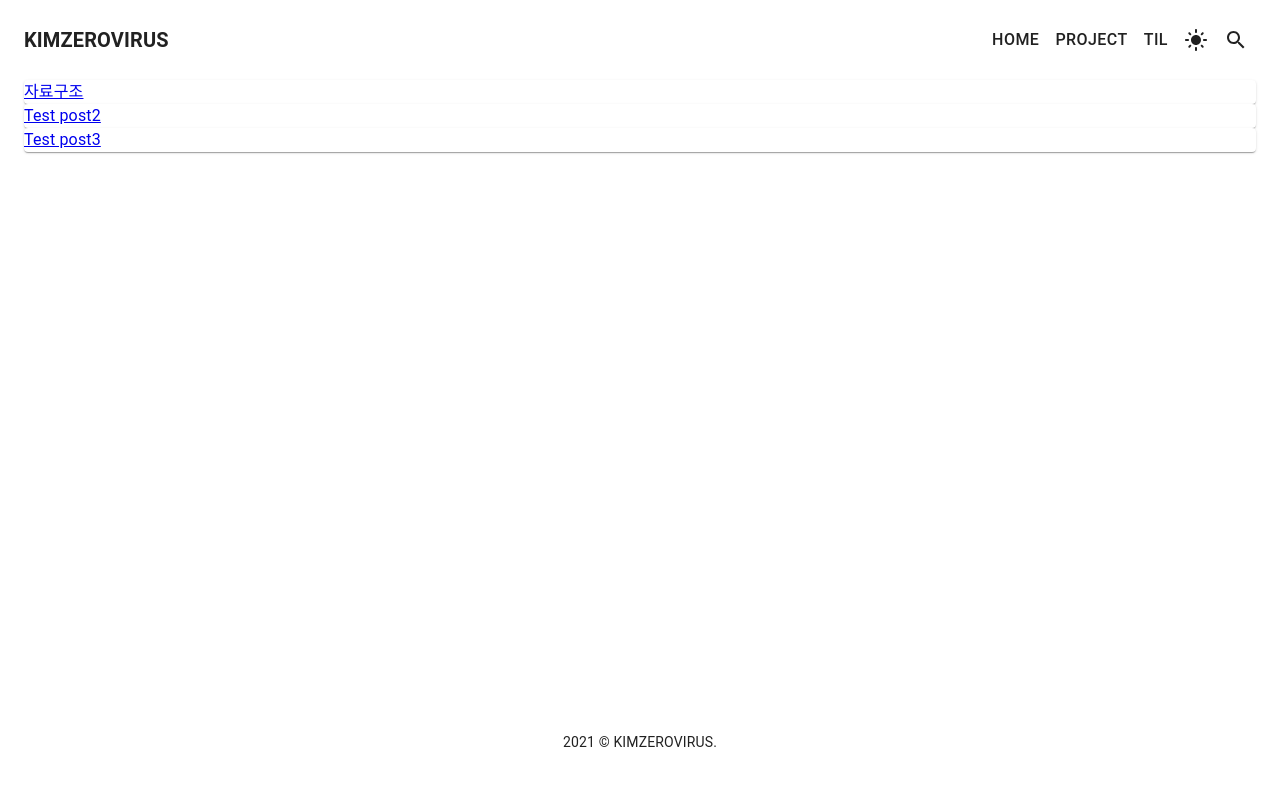
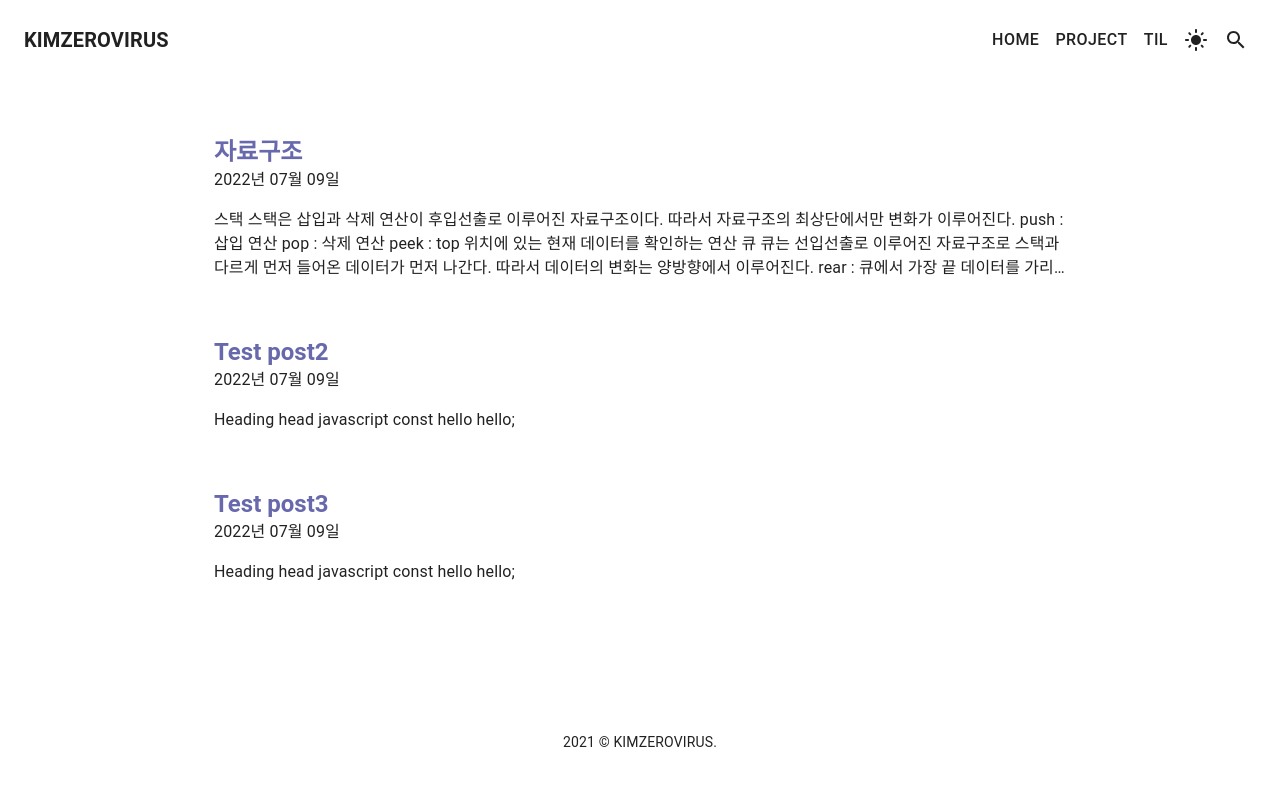
Before and after one commit to kimzerovirus/community_react_app, a Next.js app: page /post/project in a window 1280 px wide. Shown: the top 786 px of the page. Built offline with nearby package versions, Linux system fonts and the light colour scheme.

Commit message:
feat : 포스트 목록 추가

```diff
--- a/src/components/postLayout/PostItem.tsx
+++ b/src/components/postLayout/PostItem.tsx
@@ -1,16 +1,71 @@
-import { Card } from '@mui/material';
+import styled from '@emotion/styled';
+import { Typography } from '@mui/material';
 import Link from 'next/link';
-import React from 'react';
+import { dateFormat } from 'src/utils/dateFormat';
 import { PostProps } from 'src/utils/staticDataUtils';
 
-interface PropsType {
-	post: PostProps;
+export default function PostItem({ folderPath, frontmatter, slug }: PostProps) {
+	return (
+		<PostIteWrapper>
+			<a href={`/${folderPath}/${slug}`}>
+				<Typography
+					variant="h5"
+					noWrap
+					component="h2"
+					color="primary"
+					sx={{
+						fontWeight: 700,
+					}}
+				>
+					{frontmatter.title}
+				</Typography>
+				<Typography
+					variant="body1"
+					noWrap
+					component="p"
+					sx={{
+						color: 'inherit',
+					}}
+				>
+					{dateFormat(frontmatter.date)}
+				</Typography>
+				<TextWrapper>
+					<p>{frontmatter.except}</p>
+				</TextWrapper>
+
+				{/* <Tag>#JAVA</Tag> */}
+			</a>
+		</PostIteWrapper>
+	);
 }
 
-export default function Post({ post }: PropsType) {
-	return (
-		<Card>
-			<Link href={`/${post.folderPath}/${post.slug}`}>{post.frontmatter.title}</Link>
-		</Card>
-	);
-}
+const PostIteWrapper = styled.li`
+	a {
+		text-decoration: none;
+		color: inherit;
+	}
+	margin: 56px 0;
+	text-decoration: none;
+	display: block;
+	/* border-bottom: 1px solid #afafaf; */
+`;
+
+const TextWrapper = styled.div`
+	width: 100%;
+	p {
+		overflow: hidden;
+		text-overflow: ellipsis;
+		display: -webkit-box;
+		-webkit-box-orient: vertical;
+		-webkit-line-clamp: 3;
+	}
+`;
+
+const Tag = styled.div`
+	/* padding: 0 1rem; */
+	margin: 0 0.875rem 0.875rem 0;
+	/* border-radius: 1rem; */
+	/* background: #afafaf; */
+	display: inline-flex;
+	font-size: 14px;
+`;
--- a/src/components/postLayout/PostList.tsx
+++ b/src/components/postLayout/PostList.tsx
@@ -1,13 +1,13 @@
+import styled from '@emotion/styled';
 import { Container } from '@mui/material';
-import React from 'react';
 import { PostsProps } from 'src/utils/staticDataUtils';
 
 import Post from './PostItem';
 
-function PostList({ posts }: PostsProps) {
+export default function PostList({ posts }: PostsProps) {
 	return (
-		<Container maxWidth="xl">
-			<div className="posts">
+		<Container maxWidth="md">
+			<PostListWrapper>
 				{posts.map((post, index) => (
 					// <div key={index}>
 					// 	<h3>{post.frontmatter.title}</h3>
@@ -21,11 +21,19 @@ function PostList({ posts }: PostsProps) {
 					// 	/>
 					// 	<p>{post.frontmatter.date}</p>
 					// </div>
-					<Post post={post} key={index} />
+					<Post
+						folderPath={post.folderPath}
+						frontmatter={post.frontmatter}
+						slug={post.slug}
+						key={index}
+					/>
 				))}
-			</div>
+			</PostListWrapper>
 		</Container>
 	);
 }
 
-export default PostList;
+const PostListWrapper = styled.ul`
+	list-style: none;
+	padding: 0;
+`;
--- a/src/styles/scss/style.scss
+++ b/src/styles/scss/style.scss
@@ -10,6 +10,12 @@
     margin: 3rem 0 1rem;
     // color: $primary;
     // border-bottom: 1px solid $primary;
+  }
+
+  a{
+    color: $primary;
+    font-weight: bold;
+    text-decoration: underline;
   }
 
   .code {
--- a/src/utils/staticDataUtils.ts
+++ b/src/utils/staticDataUtils.ts
@@ -35,8 +35,10 @@ export const readFile = (folderPath: string) => {
 	const posts = files.map(filename => {
 		const slug = filename.replace('.md', '');
 		const markdownWithMeta = fs.readFileSync(path.join(folderPath, filename), 'utf-8');
+		const { data: frontmatter, content } = matter(markdownWithMeta);
 
-		const { data: frontmatter } = matter(markdownWithMeta);
+		const reg = /[`~@#$%^&*()_|+\-='",<>\{\}\[\]\\\/]/gim;
+		frontmatter.except = content.replace(reg, '');
 
 		return {
 			folderPath,
```
Also changed, not shown: src/styles/style-variables.ts (added, +53 -0 lines).
